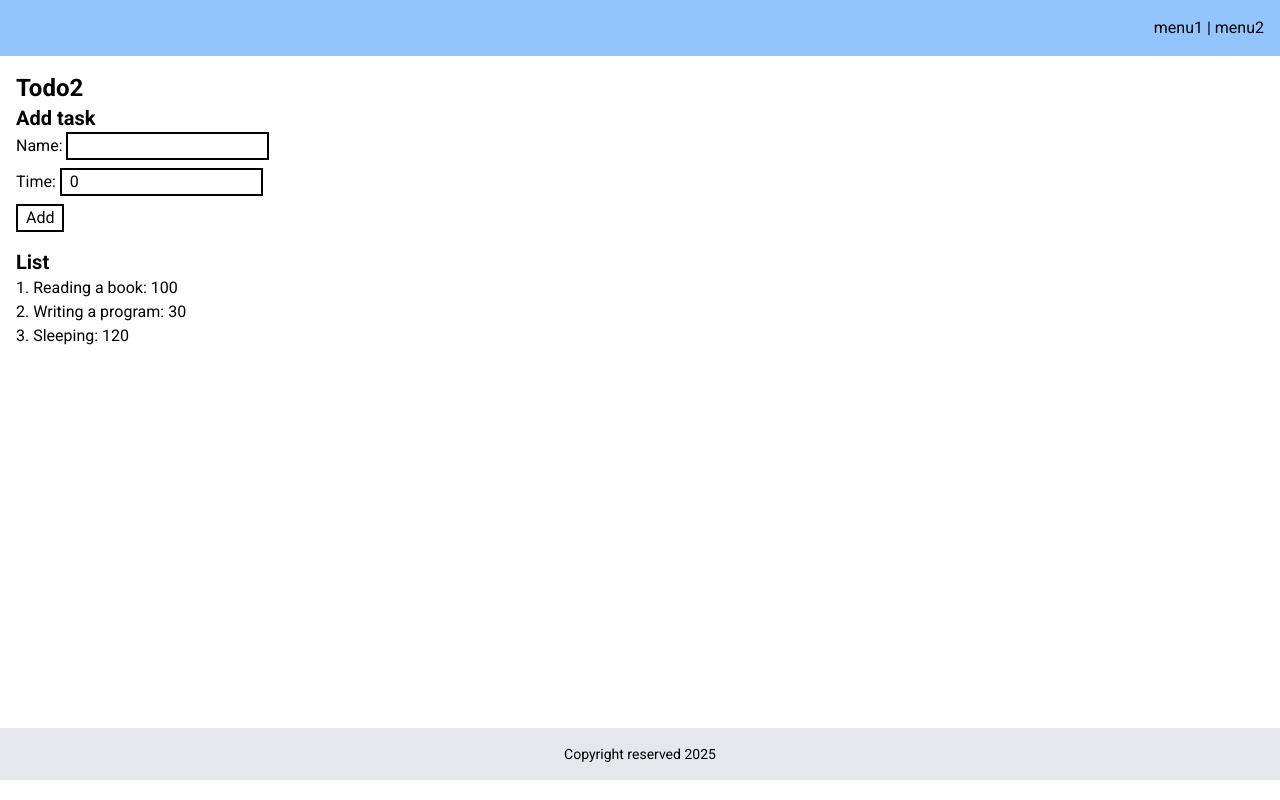
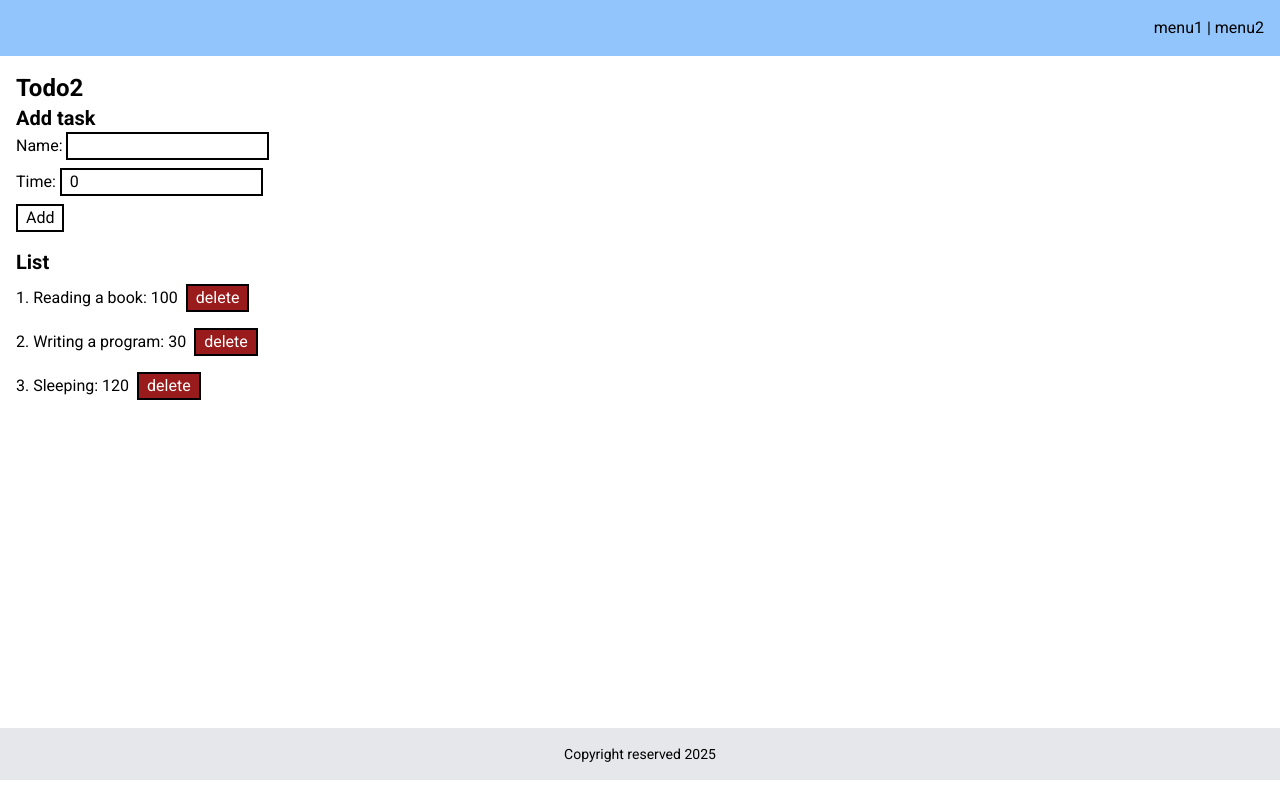
Before and after one commit to wwarodom/web_2_2024, a Next.js app in the folder my-app/: page /todo2 in a window 1280 px wide. Built offline with nearby package versions, Linux system fonts and the light colour scheme.

Commit message:
deleteTask

```diff
--- a/my-app/app/todo2/page.tsx
+++ b/my-app/app/todo2/page.tsx
@@ -24,10 +24,16 @@ export default function Todo2() {
         setFormTask({...formTask, [name]: value});
     }
 
-    function add() {
+    function addTask() {
         const newTask = { ...formTask, id: tasks.length + 1};
         setTasks([...tasks, newTask]);
         setFormTask({id: -1, name: '', time: 0});
+    }
+
+    function deleteTask(id: number) {
+        console.log("ID: ", id)
+        const newTasks = tasks.filter( (task) => (task.id !== id) )
+        setTasks(newTasks);
     }
 
     return (
@@ -55,7 +61,7 @@ export default function Todo2() {
                 </div>
                 <div>
                     <button className={STYLE}
-                        onClick={add}
+                        onClick={addTask}
                     >Add</button>
                 </div>
 
@@ -66,6 +72,10 @@ export default function Todo2() {
                 {tasks.map((task, index) =>
                 (<li key={index}>
                     {task.id}. {task.name}: {task.time}
+                    <button
+                        className={`${STYLE} m-2 bg-red-800 text-white`}
+                        onClick={() => deleteTask(task.id)}
+                        >delete</button>
                 </li>)
                 )}
             </ul>
```
